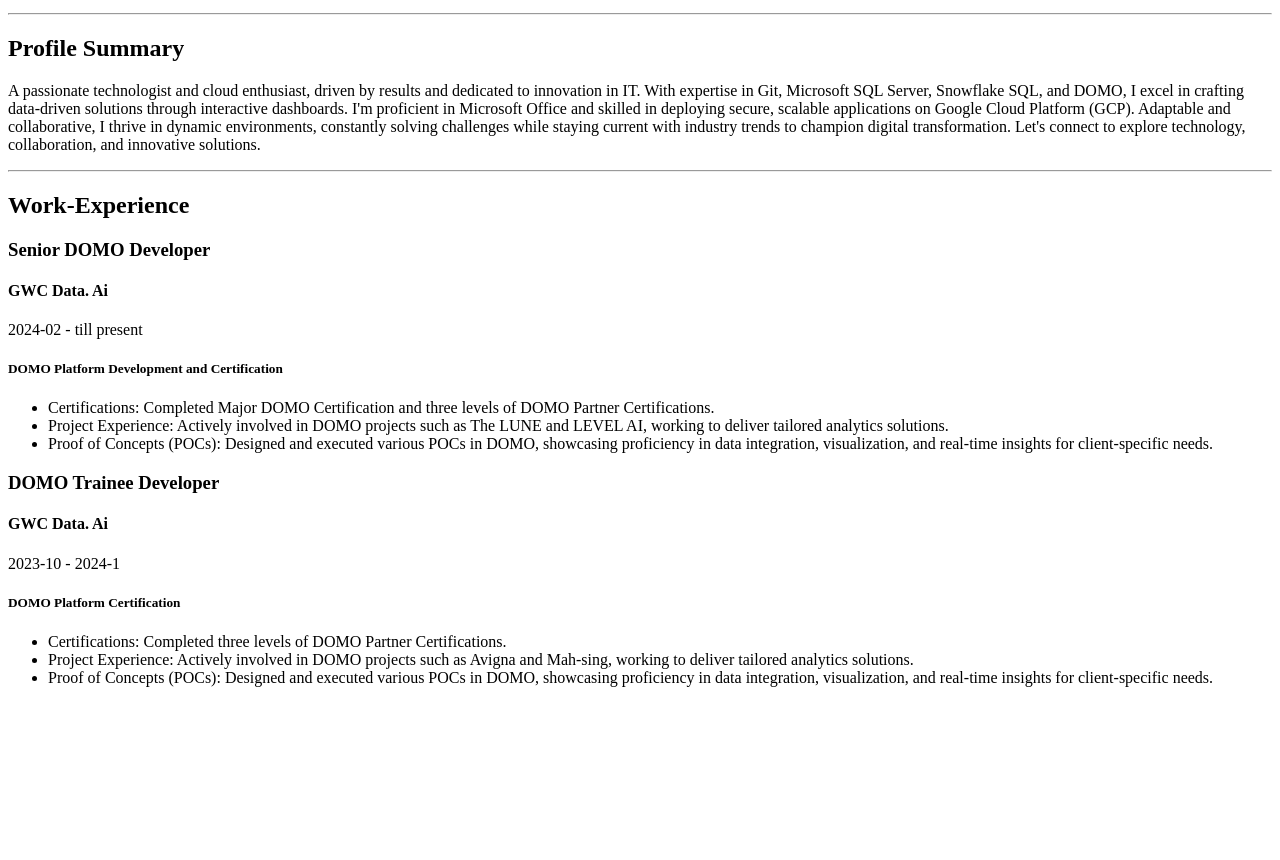
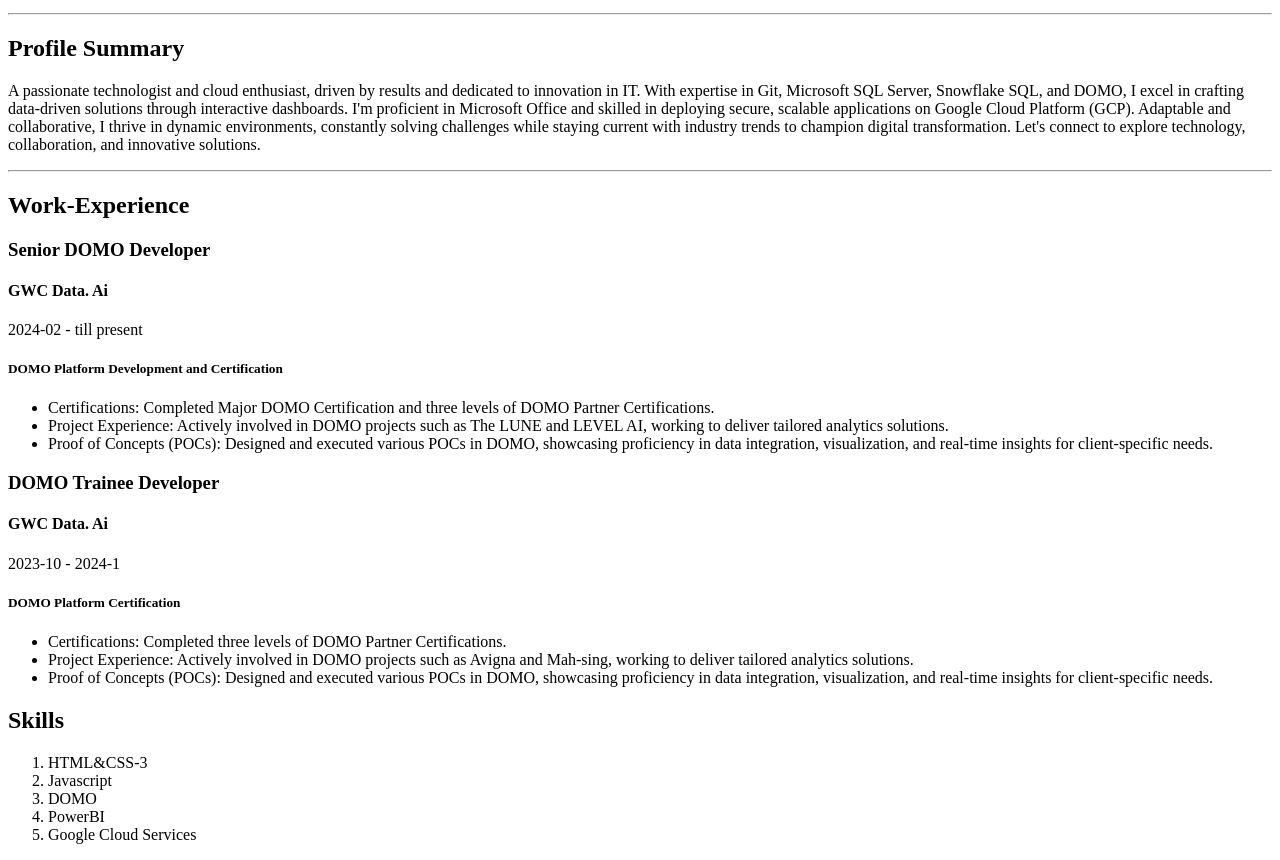
Before and after one commit to GokulV2795/My-First-Project, a plain HTML site: page index.html in a window 1280 px wide. Shown: the part 137-997 px from the top of the page. Before the commit the page ends 840 px from the top, so only its background shows below. Drawn offline with Linux system fonts and the light colour scheme.

Commit message:
added Skills

```diff
--- a/index.html
+++ b/index.html
@@ -42,6 +42,16 @@
         </ul>
        </div>
     </section>
+    <section>
+      <h2>Skills</h2>
+      <ol>
+        <li>HTML&CSS-3</li>
+        <li>Javascript</li>
+        <li>DOMO</li>
+        <li>PowerBI</li>
+        <li>Google Cloud Services</li>
+      </ol>
+    </section>
   </main>
 </body>
 </html>
```
